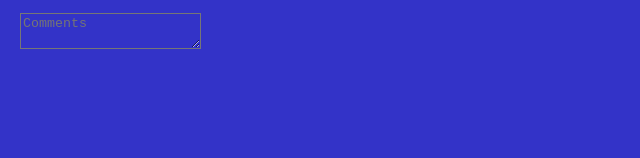
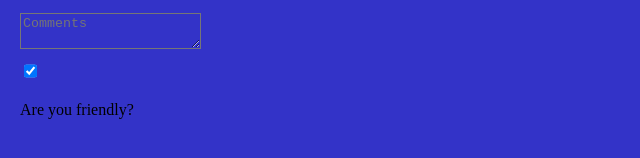
Before and after one commit to GiannisTzonis/form, a React (Create React App) app: page / in a window 1280 px wide. Shown: the part 142-300 px from the top of the page, without its empty margins (0-640 px from the left). Built offline with nearby package versions, Linux system fonts and the light colour scheme.

Commit message:
added checkbox

```diff
--- a/src/Form.js
+++ b/src/Form.js
@@ -6,18 +6,19 @@
     lastName: "",
     email: "",
     comments: "",
+    isFriendly: true,
   });
 
-  console.log(formData.comments);
-
   function handleChange(event) {
+    const { name, value, type, checked } = event.target;
     setFormData((prevFormData) => {
       return {
         ...prevFormData,
-        [event.target.name]: event.target.value,
+        [name]: type === "checkbox" ? checked : value,
       };
     });
   }
+
   return (
     <form>
       <input
@@ -47,6 +48,15 @@
         onChange={handleChange}
         name="comments"
       />
+      <input
+        type="checkbox"
+        id="isFriendly"
+        checked={formData.isFriendly}
+        onChange={handleChange}
+        name="isFriendly"
+      />
+      <label htmlFor="isFriendly">Are you friendly?</label>
+      <br />
     </form>
   );
 }
```
